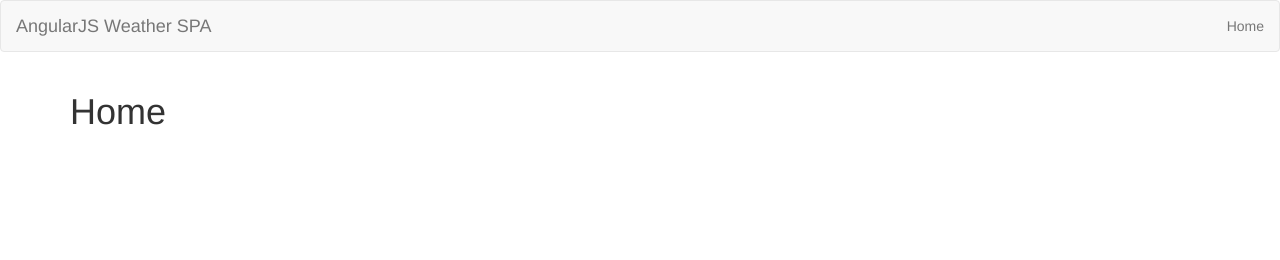
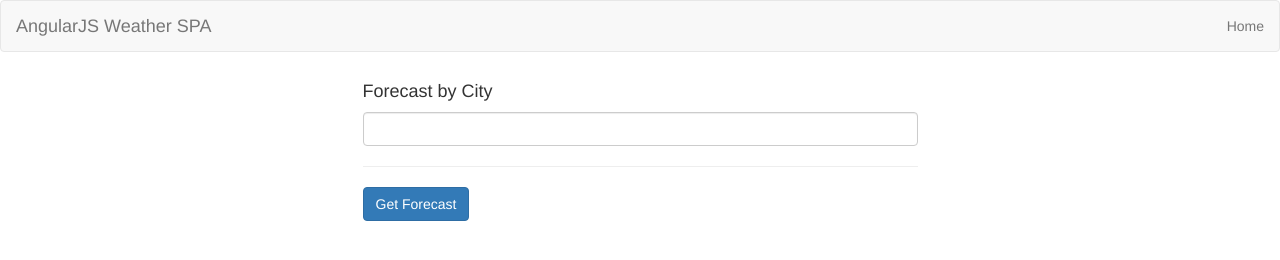
Before and after one commit to boardgameguru/weather-forecast-app, a plain HTML site: page index.html in a window 1280 px wide. Drawn offline with nearby package versions, Linux system fonts and the light colour scheme; some packages are replaced by stand-ins of ours.

Commit message:
Added form for user to provide city name using Bootstrap.

```diff
--- a/pages/home.html
+++ b/pages/home.html
@@ -1 +1,10 @@
-<h1>Home</h1>
+<div class="row">
+    <div class="col-md-6 col-md-offset-3">
+        <h4>Forecast by City</h4>
+        <div class="form">
+            <input type="text" class="form-control" />
+        </div>
+        <hr/>
+        <a href="#/forecast" class="btn btn-primary">Get Forecast</a>
+    </div>
+</div>
```
